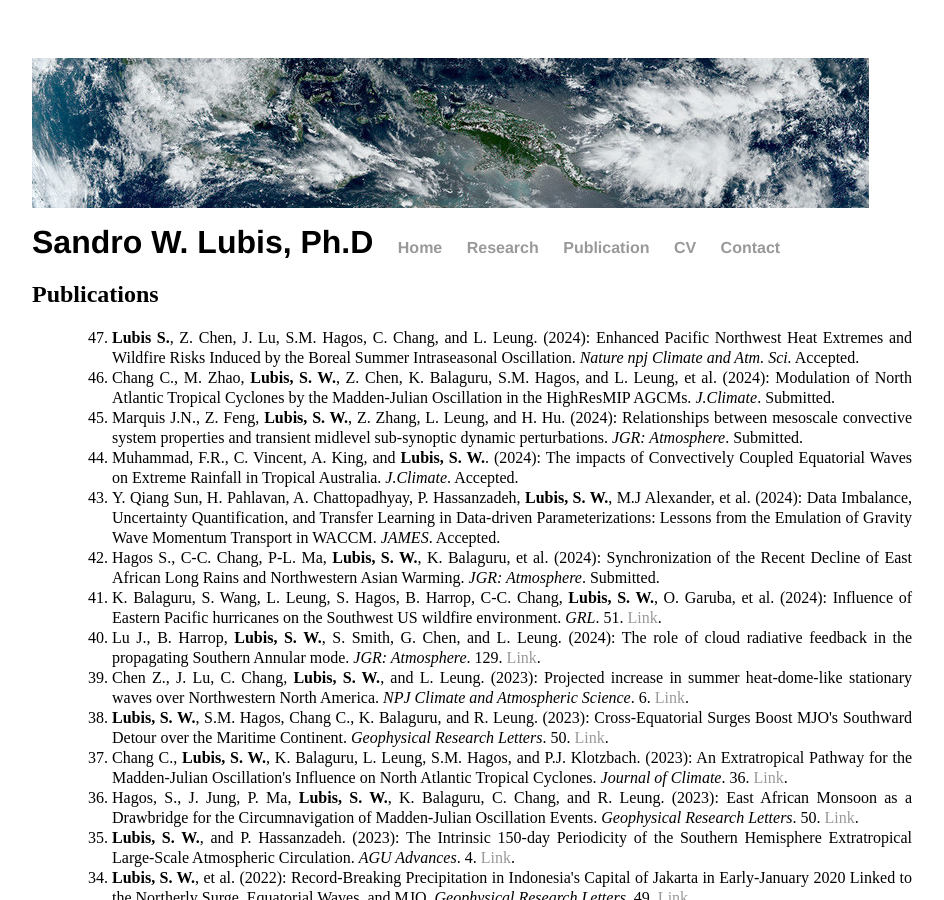
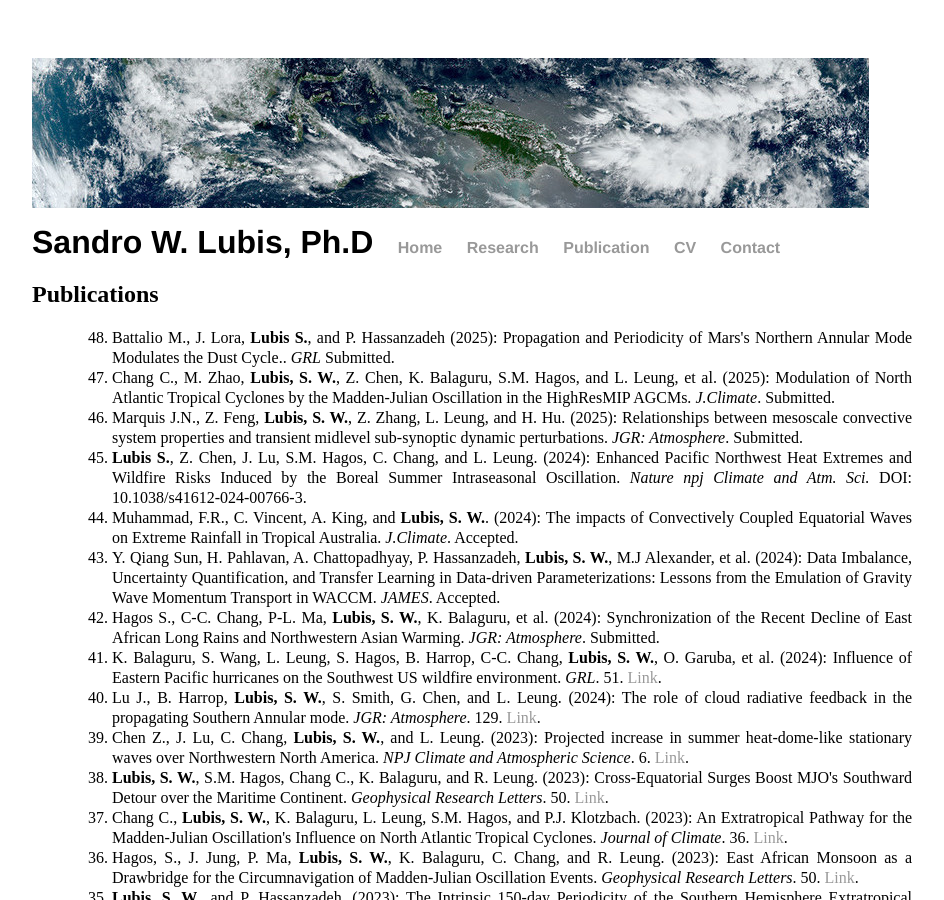
Before and after one commit to sandrolubis/sandrolubis.github.io, a Jekyll site: the page built from publication/index.html, in a window 1280 px wide and 900 px high. Shown: the whole window, without its empty margins (276-1220 px from the left). Built offline with Jekyll 4.4.1, drawn with Linux system fonts in a browser that asks for light colours.

Commit message:
Update index.html

```diff
--- a/publication/index.html
+++ b/publication/index.html
@@ -7,9 +7,10 @@ title: Publications | Sandro Lubis
 	<h2>Publications</h2>
 	<ol style="line-height:1.25; text-align:justify;">
 	<ol reversed>
-		<li> <b>Lubis S.</b>, Z. Chen, J. Lu, S.M. Hagos, C. Chang, and L. Leung. (2024): Enhanced Pacific Northwest Heat Extremes and Wildfire Risks Induced by the Boreal Summer Intraseasonal Oscillation. <i>Nature npj Climate and Atm. Sci.</i> Accepted.</li>
-		<li> Chang C., M. Zhao, <b>Lubis, S. W.</b>, Z. Chen, K. Balaguru, S.M. Hagos, and L. Leung, et al. (2024): Modulation of North Atlantic Tropical Cyclones by the Madden-Julian Oscillation in the HighResMIP AGCMs. <i>J.Climate</i>. Submitted.</li>
-		<li> Marquis J.N., Z. Feng, <b>Lubis, S. W.</b>, Z. Zhang, L. Leung, and H. Hu. (2024): Relationships between mesoscale convective system properties and transient midlevel sub-synoptic dynamic perturbations. <i>JGR: Atmosphere</i>. Submitted.</li>
+		<li> Battalio M., J. Lora,  <b>Lubis S.</b>, and P. Hassanzadeh (2025): Propagation and Periodicity of Mars's Northern Annular Mode Modulates the Dust Cycle.. <i>GRL</i> Submitted.</li>
+		<li> Chang C., M. Zhao, <b>Lubis, S. W.</b>, Z. Chen, K. Balaguru, S.M. Hagos, and L. Leung, et al. (2025): Modulation of North Atlantic Tropical Cyclones by the Madden-Julian Oscillation in the HighResMIP AGCMs. <i>J.Climate</i>. Submitted.</li>
+		<li> Marquis J.N., Z. Feng, <b>Lubis, S. W.</b>, Z. Zhang, L. Leung, and H. Hu. (2025): Relationships between mesoscale convective system properties and transient midlevel sub-synoptic dynamic perturbations. <i>JGR: Atmosphere</i>. Submitted.</li>
+		<li> <b>Lubis S.</b>, Z. Chen, J. Lu, S.M. Hagos, C. Chang, and L. Leung. (2024): Enhanced Pacific Northwest Heat Extremes and Wildfire Risks Induced by the Boreal Summer Intraseasonal Oscillation. <i>Nature npj Climate and Atm. Sci.</i> DOI: 10.1038/s41612-024-00766-3.</li>
 		<li> Muhammad, F.R., C. Vincent, A. King, and <b>Lubis, S. W.</b>. (2024): The impacts of Convectively Coupled Equatorial Waves on Extreme Rainfall in Tropical Australia. <i>J.Climate</i>. Accepted.</li>
 		<li> Y. Qiang Sun, H. Pahlavan, A. Chattopadhyay, P. Hassanzadeh, <b>Lubis, S. W.</b>, M.J Alexander, et al. (2024): Data Imbalance, Uncertainty Quantification, and Transfer Learning in Data-driven Parameterizations: Lessons from the Emulation of Gravity Wave Momentum Transport in WACCM. <i>JAMES</i>. Accepted.</li>
 		<li> Hagos S., C-C. Chang, P-L. Ma, <b>Lubis, S. W.</b>, K. Balaguru, et al. (2024): Synchronization of the Recent Decline of East African Long Rains and Northwestern Asian Warming. <i>JGR: Atmosphere</i>. Submitted.</li>
```
